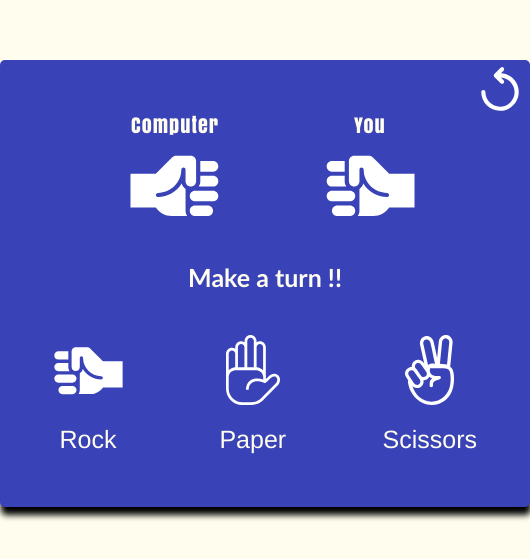
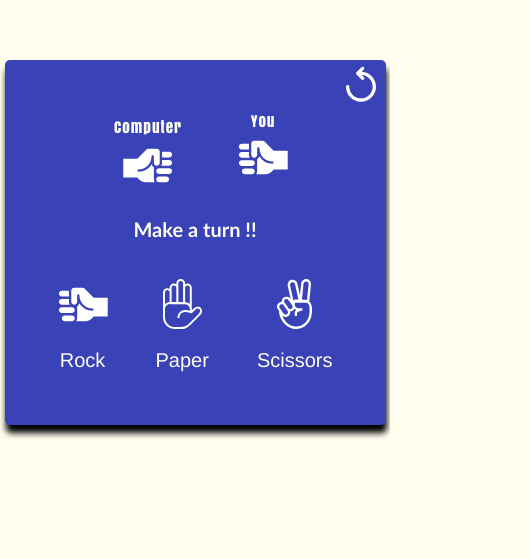
Before and after one commit to dauntflash/rock-paper-scissors-game, a plain HTML site: page index.html in a window 390 px wide. Shown: the part 109-668 px from the top of the page, 530 px wide, since content can reach past the window. Drawn offline with Linux system fonts and the light colour scheme.

Commit message:
update style.css

```diff
--- a/style.css
+++ b/style.css
@@ -96,3 +96,30 @@ body{
 .choices img{
     height: 70px;
 }
+@media screen and (max-width: 450px) {
+    .box{
+        width: 90%;
+    }
+    .display{
+        gap: 20px;
+    }
+    .image1 img,.image2 img{
+        height: 50px;
+    }
+    .choices img{
+        height: 50px;
+    }
+    .play h3{
+        font-size: 20px;
+    }
+    .reload img{
+        height: 40px;
+    }
+    .image1 span,.image2 span{
+        font-size: 15px;
+    }
+    #image span{
+        font-size: 20px;
+    }
+
+}
```
